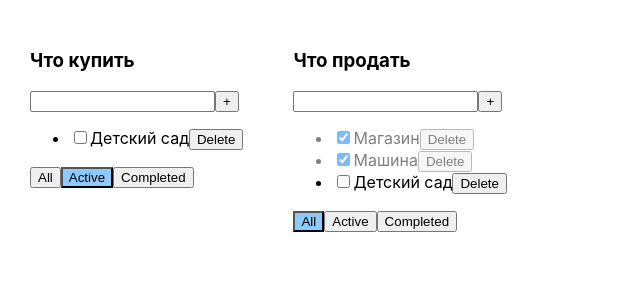
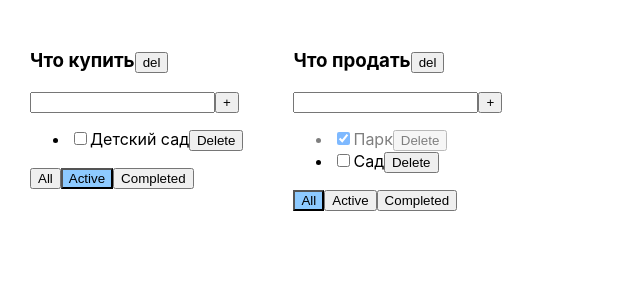
Before and after one commit to IvanovKS/TODO_TS, a React (Create React App) app: page / in a window 1280 px wide. Shown: the top 300 px of the page, without its empty margins (0-640 px from the left). Built offline with nearby package versions, Linux system fonts and the light colour scheme.

Commit message:
feat: add button delete for todolist

```diff
--- a/src/App.tsx
+++ b/src/App.tsx
@@ -13,32 +13,31 @@ type TodoListType = {
 }
 
 function App() {
-  let [tasks, setTasks] = useState<TaskType[]>([
-    {id: v1(), title: "Магазин", isDone: true},
-    {id: v1(), title: "Машина", isDone: true},
-    {id: v1(), title: "Детский сад", isDone: false},
-  ]);
 
-  function removeTask(id: string) {
+  function removeTask(id: string, todoListId: string) {
+    let tasks = tasksObj[todoListId];
     let filteredTasks = tasks.filter((el) => {
         return el.id !== id;
       });
-    setTasks(filteredTasks);
+    tasksObj[todoListId] = filteredTasks;
+    setTasks({...tasksObj});
   }
 
-  function addTask(title: string) {
-    let newTask = {id: v1(), title: title, isDone: false};
-    let newTasks = [newTask, ...tasks];
-    setTasks(newTasks);
+  function addTask(title: string, todoListId: string) {
+    let task = {id: v1(), title: title, isDone: false};
+    let tasks = tasksObj[todoListId];
+    let newTasks = [task, ...tasks];
+    tasksObj[todoListId] = newTasks;
+    setTasks({...tasksObj});
   }
 
-  function changeStatus(taskId: string, isDone: boolean) {
+  function changeStatus(taskId: string, isDone: boolean, todoListId: string) {
+    let tasks = tasksObj[todoListId];
     let task = tasks.find ((el) => el.id === taskId);
     if (task) {
       task.isDone = isDone;
     }
-    let copyArr = [...tasks];
-    setTasks(copyArr);
+    setTasks({...tasksObj});
   }
 
   function changeFilter(value: FilterValuesType, todoListId: string) {
@@ -49,16 +48,39 @@ function App() {
     }
   }
 
+  let todoListId1 = v1();
+  let todoListId2 = v1();
+
   let [todoLists, setTodoLists] = useState<TodoListType[]>([
-    {id: v1(), title: "Что купить", filter: "active"},
-    {id: v1(), title: "Что продать", filter: "all"},
+    {id: todoListId1, title: "Что купить", filter: "active"},
+    {id: todoListId2, title: "Что продать", filter: "all"},
   ]);
+
+  let removeTodoList = (todoListId: string) => {
+    let filteredTodoList = todoLists.filter((el) => el.id !== todoListId);
+    setTodoLists(filteredTodoList);
+    delete tasksObj[todoListId];
+    setTasks({...tasksObj});
+  }
+
+  let [tasksObj, setTasks] = useState({
+    [todoListId1]: [
+      {id: v1(), title: "Магазин", isDone: true},
+      {id: v1(), title: "Машина", isDone: true},
+      {id: v1(), title: "Детский сад", isDone: false},
+    ],
+    [todoListId2]: [
+      {id: v1(), title: "Парк", isDone: true},
+      {id: v1(), title: "Сад", isDone: false},
+    ],
+
+  });
 
   return (
     <div className="App">
       {
         todoLists.map((el) => {
-          let tasksForTodo = tasks;
+          let tasksForTodo = tasksObj[el.id];
           if (el.filter === "completed") {
             tasksForTodo = tasksForTodo.filter((el) => {
               return el.isDone === true;
@@ -79,6 +101,7 @@ function App() {
             addTask={addTask}
             changeTaskStatus={changeStatus}
             filter={el.filter}
+            removeTodoList={removeTodoList}
           />
         })
       }
--- a/src/Todo.tsx
+++ b/src/Todo.tsx
@@ -13,11 +13,12 @@ type PropsType = {
   id: string,
   title: string,
   tasks: Array<TaskType>,
-  removeTask: (id: string) => void,
+  removeTask: (id: string, todoListId: string) => void,
   changeFilter: (value: FilterValuesType, todoListId: string) => void,
-  addTask: (title: string) => void,
-  changeTaskStatus: (taskId: string, isDone: boolean) => void,
+  addTask: (title: string, todoListId: string) => void,
+  changeTaskStatus: (taskId: string, isDone: boolean, todoListId: string) => void,
   filter: FilterValuesType,
+  removeTodoList: (todoListId: string) => void,
 }
 
 export function Todo(props: PropsType) {
@@ -30,7 +31,7 @@ export function Todo(props: PropsType) {
       setError("Обязательное поле");
       return;
     }
-    props.addTask(newTaskTitle);
+    props.addTask(newTaskTitle, props.id);
     setNewTaskTitle("");
   };
   const onChangeHandler = (event: ChangeEvent<HTMLInputElement>) => setNewTaskTitle(event.currentTarget.value);
@@ -43,11 +44,12 @@ export function Todo(props: PropsType) {
   const onAllClickHandler = () => {props.changeFilter("all", props.id)};
   const onActiveClickHandler = () => {props.changeFilter("active", props.id)};
   const onCompletedClickHandler = () => {props.changeFilter("completed", props.id)};
+  const removeTodoList = () => {props.removeTodoList(props.id)};
   // ***---------------------------
 
   return (
     <div>
-      <h3>{props.title}</h3>
+      <h3>{props.title}<button onClick={removeTodoList}>del</button> </h3>
       <div>
         <input  value={newTaskTitle}
                 onChange={onChangeHandler}
@@ -60,7 +62,7 @@ export function Todo(props: PropsType) {
       <ul>
         {
           props.tasks.map((el) => {
-            const onChangeHandler = (event: ChangeEvent<HTMLInputElement>) => {props.changeTaskStatus(el.id, event.currentTarget.checked)};
+            const onChangeHandler = (event: ChangeEvent<HTMLInputElement>) => {props.changeTaskStatus(el.id, event.currentTarget.checked, props.id)};
             return (
               <li key={el.id} className={el.isDone ? "is-done" : ""}>
                 <input  type="checkbox"
@@ -69,7 +71,7 @@ export function Todo(props: PropsType) {
                         />
                 <span>{el.title}</span>
                 <button onClick={ () => {
-                  props.removeTask(el.id)
+                  props.removeTask(el.id, props.id)
                 }}>Delete</button>
               </li>
             );
```
